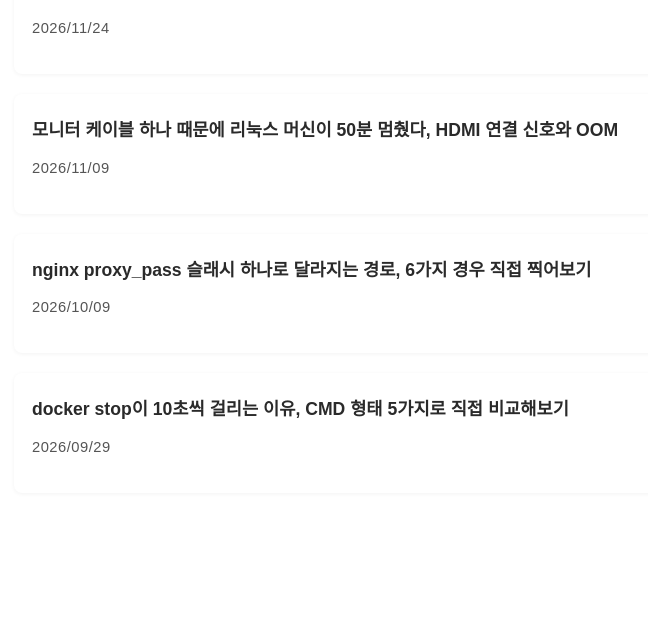
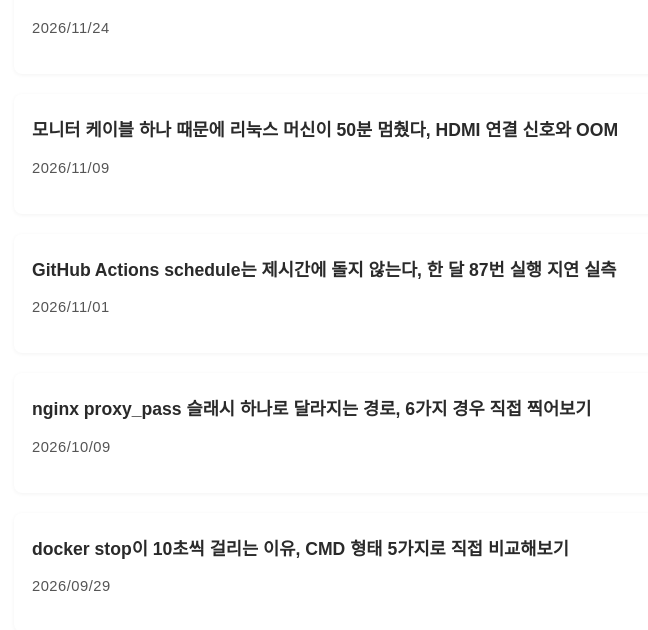
Before and after one commit to nokkiwa/nokkiwa.github.io, a Jekyll site: the page built from index.html, in a window 1280 px wide and 900 px high, scrolled down 1424 px. Shown: the top 630 px of the window, without its empty margins (246-894 px from the left). Built offline with Jekyll 4.4.1, drawn with Linux system fonts in a browser that asks for light colours; some web fonts are replaced; the list of posts is cut into pages by our own code; part of the change alters nothing that is shown.

Commit message:
GitHub Actions 예약 지연 글 다시 공개: 유입이 있는 유일한 글, 4주 추가 실측 덧붙임
Co-Authored-By: Claude Opus 5.5 <noreply@anthropic.com>
Claude-Session: https://claude.ai/code/session_011Ar4cgkXXe9NW17nRLwYrZ

````diff
--- a/_posts/infra/2026-11-01-github-actions-schedule-delay.md
+++ b/_posts/infra/2026-11-01-github-actions-schedule-delay.md
@@ -1,17 +1,17 @@
 ---
-published: false
 comments: true
 layout: post
 title: GitHub Actions schedule는 제시간에 돌지 않는다, 한 달 87번 실행 지연 실측
 date: 2026-11-01 09:00:00 +0900
 category: infra
+last_modified_at: 2026-11-24 10:00:00 +0900
 ---
 
 이 블로그는 GitHub Pages에 Jekyll로 올라가 있다. 글을 미리 써두고 날짜가 되면 공개되게 하고 싶었는데, Jekyll은 빌드 시점보다 미래 날짜인 글을 건너뛴다. 그러니 **날짜가 바뀐 뒤에 누군가 빌드를 한 번 돌려줘야** 글이 나간다. 그 역할을 GitHub Actions의 `schedule`에 맡겼다.
 
 결론부터 말하면 잘 동작은 한다. 다만 cron에 적은 시각에 도는 일은 거의 없었다. 한 달 동안 쌓인 실행 기록으로 얼마나 밀리는지 재봤다.
 
-### 1. 처음 설정: 매일 09:05 KST
+## 처음 설정: 매일 09:05 KST
 
 ```yaml
 on:
@@ -35,7 +35,7 @@ GitHub 문서에도 이렇게 적혀 있다.
 
 정각 근처는 전 세계 cron이 몰리는 시간이다. 00:05는 정각에서 너무 가까웠다.
 
-### 2. 바꾼 설정: 하루 3번, 23분
+## 바꾼 설정: 하루 3번, 23분
 
 ```yaml
   schedule:
@@ -45,7 +45,7 @@ GitHub 문서에도 이렇게 적혀 있다.
 - 정각을 피해서 23분으로 옮겼다.
 - 한 번이 버려져도 같은 날 다른 실행이 받아주도록 하루 세 번으로 늘렸다. 빌드는 1분 남짓이라 부담이 없다.
 
-### 3. 한 달 실측
+## 한 달 실측
 
 설정을 바꾼 9월 26일부터 10월 26일까지 `schedule` 실행 기록을 전부 받아서, 각 실행이 예정 시각보다 얼마나 늦게 시작했는지 계산했다.
 
@@ -71,7 +71,7 @@ GitHub 문서에도 이렇게 적혀 있다.
 - **실패 1번**: 빌드는 성공했고 배포 단계에서 GitHub Pages 서버가 502를 돌려줬다. 다음 실행에서 정상으로 돌아왔다.
 - 결과적으로 09:00으로 예약한 글이 실제로 공개된 시각은 **오후 1시 41분 ~ 밤 10시 13분, 중앙값 오후 2시 35분**이었다.
 
-### 4. 쓸 때 알아둘 것
+## 쓸 때 알아둘 것
 
 - **분 단위 정확도가 필요하면 schedule을 쓰면 안 된다.** 몇 시간 밀리는 게 평소 모습이다. "그날 안에만 돌면 된다" 정도의 작업에 맞다.
 - **정각과 정각 직후는 피한다.** 문서가 직접 경고하는 시간대다.
@@ -79,8 +79,30 @@ GitHub 문서에도 이렇게 적혀 있다.
 - **공개 저장소는 60일 동안 활동이 없으면 예약 워크플로가 자동으로 꺼진다.** 글을 몇 달치 예약해두고 커밋을 안 하면 중간에 멈출 수 있다. 꺼지면 Actions 탭에서 다시 켜야 한다.
 - schedule은 **기본 브랜치의 최신 커밋**으로 돈다. 다른 브랜치에 넣은 workflow 파일은 무시된다.
 
-### 정리
+## 정리
 
 GitHub Actions의 cron은 "이 시각에 실행"이 아니라 "이 시각 이후 언젠가 실행"에 가깝다. 이 블로그에선 한 달 동안 중앙값 4시간 50분이 밀렸고, 정각 근처로 잡은 첫 설정은 아예 실행되지 않은 날도 있었다. 예약 발행처럼 하루 단위면 충분한 일이라면 정각을 피해 하루 여러 번 돌리는 것으로 해결된다.
 
-끝
+## 그 뒤 4주 (11월 24일 추가)
+
+이 글을 쓴 뒤로도 같은 설정(하루 3번, 매시 23분)을 그대로 돌렸다. 10월 27일부터 11월 23일까지 4주치 실행 기록을 GitHub API로 다시 뽑았다.
+
+```bash
+gh api "repos/<계정>/<저장소>/actions/runs?event=schedule&per_page=100&created=>=2026-10-27" \
+  --paginate --jq '.workflow_runs[] | "\(.created_at) \(.conclusion)"'
+```
+
+| | 첫 달 (9/26~10/26) | 그 뒤 4주 (10/27~11/23) |
+|---|---|---|
+| 실행된 횟수 / 예정 | 87 / 90 | **70 / 84** |
+| 지연 중앙값 | 4시간 50분 | **6시간 4분** |
+| 지연 상위 10% | 6시간 30분 | **7시간 20분** |
+| 최대 지연 | 7시간 40분 | 7시간 58분 |
+
+밀리는 시간이 더 길어졌고, 아예 실행되지 않은 회차가 3번에서 14번으로 늘었다. 한국 날짜로 세면 실행이 3번이 안 된 날이 28일 중 17일이었다. 지연이 8시간에 가까워지면 다음 회차와 거의 붙어 버려서, 하루 3번 걸어 둔 것이 사실상 하루 2번처럼 동작한 날도 있다. 다만 하루에 한 번도 안 돈 날은 없어서, 예약 글이 하루를 넘겨 공개된 적은 없었다.
+
+이 기간에는 다른 문제도 하나 겪었다. 11월 14일부터 18일까지 예약 실행 10번이 전부 **실패**했다. 원인은 지연이 아니라 실행 환경이었다. `runs-on: ubuntu-latest`가 가리키는 이미지가 Ubuntu 26.04로 바뀌었는데, 워크플로에서 버전을 고정해 둔 `ruby/setup-ruby` 액션이 새 OS를 몰라서 Ruby 설치 단계에서 멈췄다. 그사이 예약해 둔 글 하나는 공개되지 않고 있었다. `runs-on: ubuntu-24.04`로 고정하자 바로 정상으로 돌아왔다.
+
+그래서 "쓸 때 알아둘 것"에 한 줄을 더한다.
+
+- **예약 작업은 실패해도 아무도 알려주지 않는다.** 지연은 기다리면 되지만 실패는 고칠 때까지 계속된다. 예약 글을 걸어 뒀다면 공개 예정일에 실제로 글이 떴는지 한 번 확인하는 게 제일 싸다. `ubuntu-latest`처럼 움직이는 이미지 이름은 버전을 고정해 두는 편이 안전하다.
````
